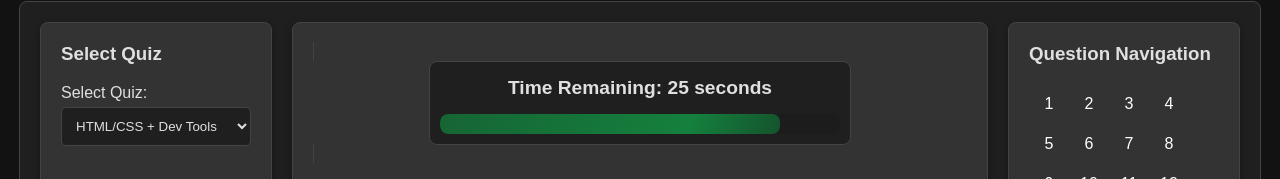
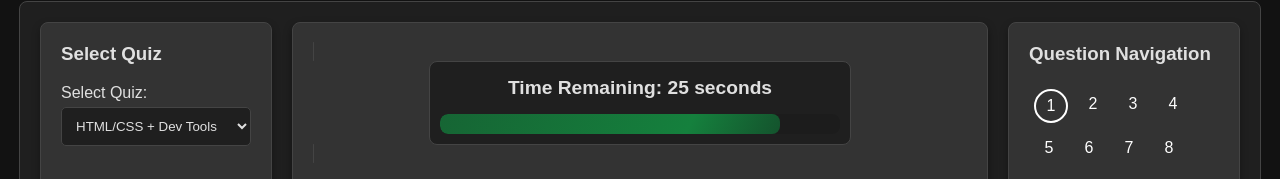
Before and after one commit to Norbok7/cf-practice-l1, an Angular app in the folder lesson1/: page /cf-practice-l1/ in a window 1280 px wide. Shown: the part 226-405 px from the top of the page. Built offline with nearby package versions, Linux system fonts and the light colour scheme.

Commit message:
bug fix number on color

```diff
--- a/lesson1/src/app/lesson-quiz/lesson-quiz.component.css
+++ b/lesson1/src/app/lesson-quiz/lesson-quiz.component.css
@@ -111,6 +111,10 @@ body {
   text-align: center;
 }
 
+/* .base-color {
+  background-color: var(--primary-color);
+} */
+
 .answered-correct {
   background-color: #28a745; /* Green for correct answers */
 }
@@ -118,13 +122,11 @@ body {
 .answered-incorrect {
   background-color: #dc3545; /* Red for incorrect answers */
 }
-.above-70 {
-  color: #28a745; /* Or any color indicating completion */
+
+.current {
+  border: 2px solid #fff; /* Highlight the current question */
 }
 
-.below-70 {
-  color: #dc3545; /* Red for scores below 70% */
-}
 /* Dark theme for quiz section */
 .quiz-section {
   background-color: var(--secondary-color);
@@ -207,6 +209,7 @@ body {
   border-radius: 5px;
   color: var(--text-color);
 }
+
 /* Previous scores section styles */
 .previous-scores {
   background-color: var(--secondary-color);
```
